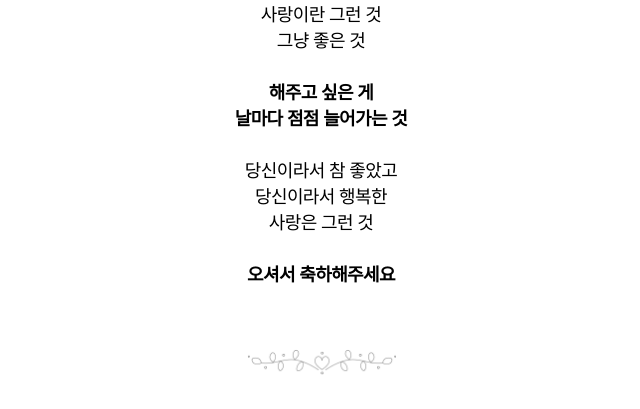
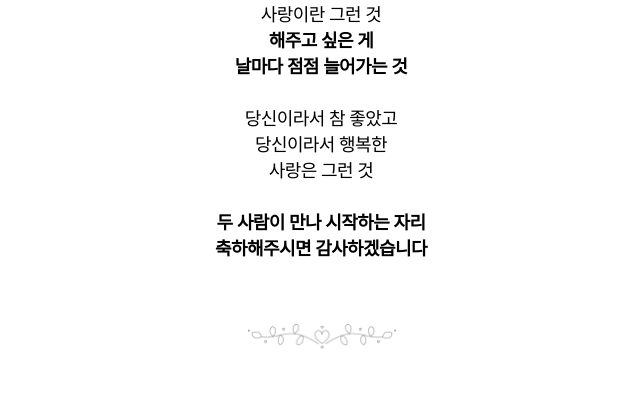
Before and after one commit to aplusadrama/wedding_invitation, a plain HTML site: page index.html in a window 1280 px wide. Shown: the part 1987-2396 px from the top of the page, without its empty margins (319-959 px from the left). Drawn offline with Linux system fonts and the light colour scheme; a web font is replaced by a local one.

Commit message:
ment edit

```diff
--- a/index.html
+++ b/index.html
@@ -21,7 +21,7 @@
   <div class="invitation">
     <img src="images/line.png" alt="line" class="line"/>
     <p class="inv_messages">
-      사랑이란 그런 것<br>그냥 좋은 것<br><br><span class="bold">해주고 싶은 게<br>날마다 점점 늘어가는 것</span><br><br>당신이라서 참 좋았고<br>당신이라서 행복한<br>사랑은 그런 것<br><br><span class="bold">오셔서 축하해주세요</span>
+      사랑이란 그런 것<br><span class="bold">해주고 싶은 게<br>날마다 점점 늘어가는 것</span><br><br>당신이라서 참 좋았고<br>당신이라서 행복한<br>사랑은 그런 것<br><br><span class="bold">두 사람이 만나 시작하는 자리<br>축하해주시면 감사하겠습니다</span>
     </p>
     <img src="images/line.png" alt="line" class="line"/>
   </div>
```
